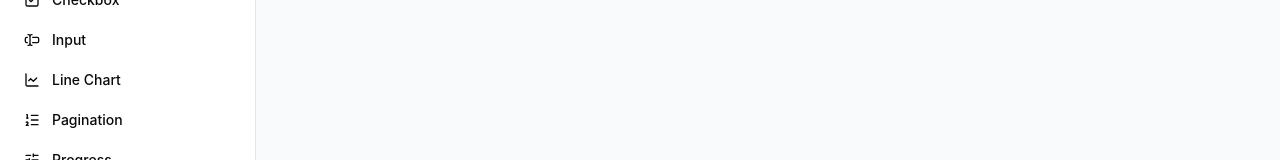
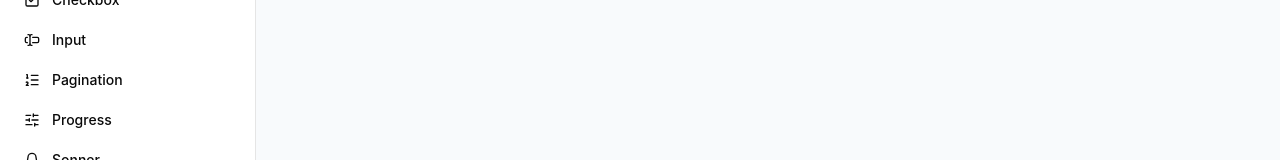
Before and after one commit to tarunk-mckesson26/react-poc, a React (Vite) app: page / in a window 1280 px wide. Shown: the part 358-518 px from the top of the page. Built offline with nearby package versions, Linux system fonts and the light colour scheme.

Commit message:
removed sprit 2

```diff
--- a/src/layouts/sideNav/componentDemos.tsx
+++ b/src/layouts/sideNav/componentDemos.tsx
@@ -31,7 +31,6 @@ export const componentDemos: ComponentDemo[] = [
   { id: "button", label: "Button", description: "Variants and sizes.", render: () => <ButtonDemo /> },
   { id: "checkbox", label: "Checkbox", description: "Selection control with label.", render: () => <CheckboxDemo /> },
   { id: "input", label: "Input", description: "Text, password, and file fields in default and bare variants.", render: () => <InputDemo /> },
-  { id: "line-chart", label: "Line Chart", description: "Line chart variants: curves, dots, multiple series and labels.", render: () => <LineChartDemo /> },
   { id: "pagination", label: "Pagination", description: "Page navigation control.", render: () => <PaginationDemo /> },
   { id: "progress", label: "Progress", description: "Determinate progress bar.", render: () => <ProgressDemo /> },
   { id: "sonner", label: "Sonner", description: "All options of Sonner / Toast.", render: () => <SonnerDemo /> },
```
